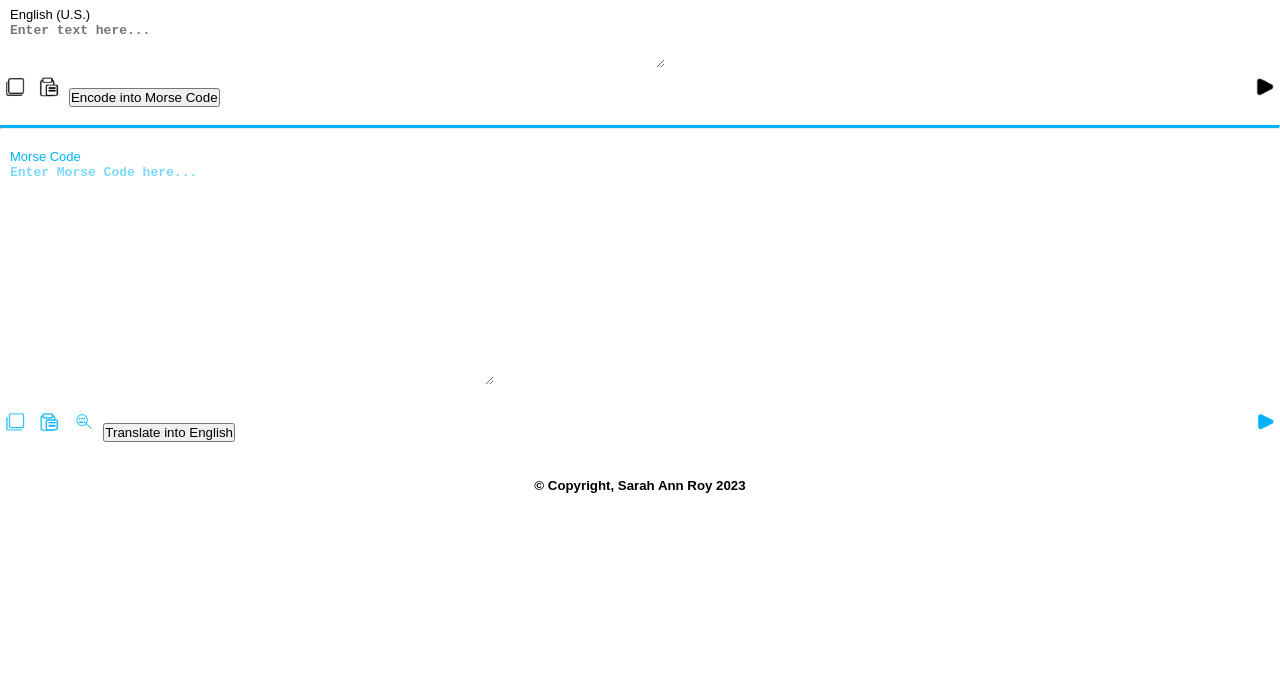
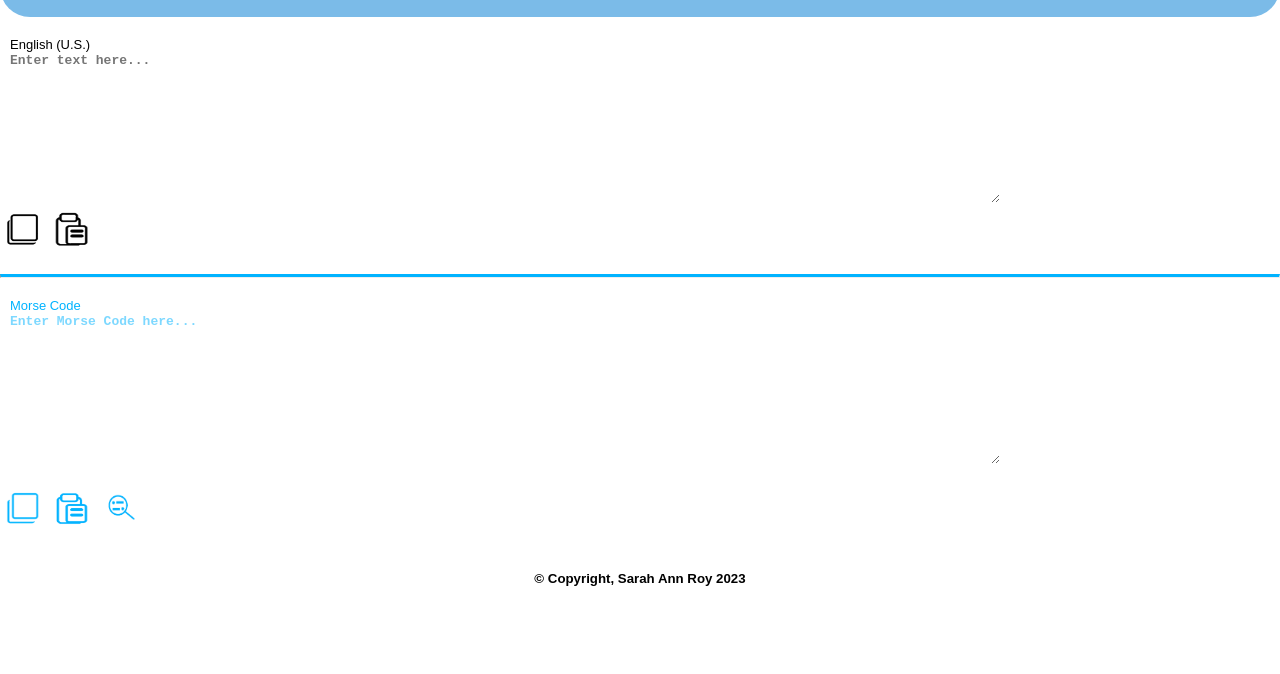
Before and after one commit to sarahroy/Morse_Code_Translator, a website: page index.html in a window 1280 px wide. Shown: the part 126-800 px from the top of the page. Drawn offline with Linux system fonts and the light colour scheme.

Commit message:
new update

```diff
--- a/index.html
+++ b/index.html
@@ -17,35 +17,32 @@
     <meta charset="UTF-8">
     <meta name="viewport" content="width=device-width, initial-scale=1.0">
     <title>Morse Code Translator</title>
+    <link rel="icon" type="image/x-icon" href="./images/MCT-logo.png">
 </head>
 <body>
     <script src="./scripts/icon_functions.js"></script>
     <script src="./scripts/index.js"></script>
 
     <nav class="top-bar">
-        <h1>Morse Code Translator</h1>
+        <h1 id="app-title">Morse Code Translator</h1>
         <div id="box">English</div>
         <div id="d-arrow">&#8644;</div>
         <div id="box">Morse Code</div>
     </nav>
     <div class="input-english">
         <br><label for="English Text">English (U.S.)</label><br>
-        <textarea id="english-text" name="english" rows="3" cols="80" placeholder="Enter text here..."></textarea><br>
-        <img src="./images/copy-black.png" alt="copy-black" onclick="copy('english-text')" class="icon">
-        <img src="./images/paste-black.png" alt="paste-black" onclick="paste('english-text','english-paste')" id = "english-paste" class="icon">
-        <img src="./images/pause-black.png" alt="pause-black" id="pause-button" class="icon">
-        <button onclick="main(0)" id = "encode">Encode into Morse Code</button>
+        <textarea oninput="main(0)" id="english-text" name="english" placeholder="Enter text here..."></textarea><br>
+        <img title = "Copy" src="./images/copy-black.png" alt="copy-black" onclick="copy('english-text')" class="icon">
+        <img title = "Paste" src="./images/paste-black.png" alt="paste-black" onclick="paste('english-text','english-paste')" id = "english-paste" class="icon">
     </div>
     <br>
     <hr>
     <div class="input-morse">
         <br><label for="Morse Code" id="l-blue-text">Morse Code</label><br>
-        <textarea id="morse-text" name="morse" rows="5" cols="20" placeholder="Enter Morse Code here..."></textarea><br><br>
-        <img src="./images/copy-cyan.png" alt="copy-cyan" onclick="copy('morse-text')" class="icon">
-        <img src="./images/paste-cyan.png" alt="paste-cyan" onclick="paste('morse-text','morse-paste')" id = "morse-paste" class="icon">
-        <img src="./images/glossary-cyan.png" alt="glossary-cyan" class="icon">
-        <img src="./images/pause-cyan.png" alt="pause-cyan" id="pause-button" class="icon">
-        <button onclick="main(1)" id = "decode">Translate into English</button>
+        <textarea oninput="main(1)" id="morse-text" name="morse" placeholder="Enter Morse Code here..."></textarea><br><br>
+        <img title = "Copy" src="./images/copy-cyan.png" alt="copy-cyan" onclick="copy('morse-text')" class="icon">
+        <img title = "Paste" src="./images/paste-cyan.png" alt="paste-cyan" onclick="paste('morse-text','morse-paste')" id = "morse-paste" class="icon">
+        <img title = "Glossary" src="./images/glossary-cyan.png" alt="glossary-cyan" class="icon">
     </div>
     <br><br>
     <div class="bottom-part">
--- a/scripts/icon_functions.js
+++ b/scripts/icon_functions.js
@@ -35,9 +35,10 @@ function paste(b,c) //works!
 }
 function clear(d,e) //DOES NOT WORK
 {
-    const text = document.getElementById(d);
+    const textarea = document.getElementById(d);
     const butn = document.getElementById(e);
     butn.addEventListener('click', function handleClick() {
         text.value = 'not working';
     });
+    document.getElementById(d).value = "";
 }
--- a/styles/index.css
+++ b/styles/index.css
@@ -21,6 +21,10 @@ body {
     background-color: white;
     font-family: Arial, Helvetica, sans-serif;
 }
+#app-title{
+    font-size: 50px;
+}
+
 .top-bar{
     justify-content: center;
     text-align: center;
@@ -56,12 +60,14 @@ label{
     color: #01b3ff83;
 }
 textarea#morse-text{
-    font-size: xxx-large;
+    font-size: xx-large;
 }
 textarea#english-text{
-    font-size: medium;
+    font-size: x-large;
 }
 textarea{
+    height: 150px;
+    width: 1000px;
     border: none;
     font-weight: bold;
     padding-left: 10px;
@@ -69,13 +75,9 @@ textarea{
 ::placeholder{
     font-size: medium;
 }
-#light-mode{
-    height: 30px;
-    width: 70px;
-}
 .icon{
-    height: 30px;
-    width: 30px;
+    height: 45px;
+    width: 45px;
     padding: 5px;
 }
 hr{
@@ -84,6 +86,3 @@ hr{
 .bottom-part{
     text-align: center;
 }
-#pause-button{
-    float: right;
-}
```
Also changed, not shown: images/MCT-logo.png (added).
